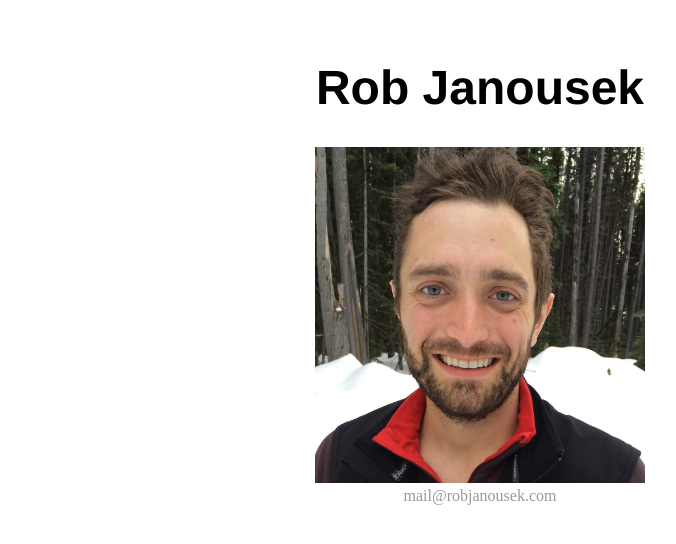
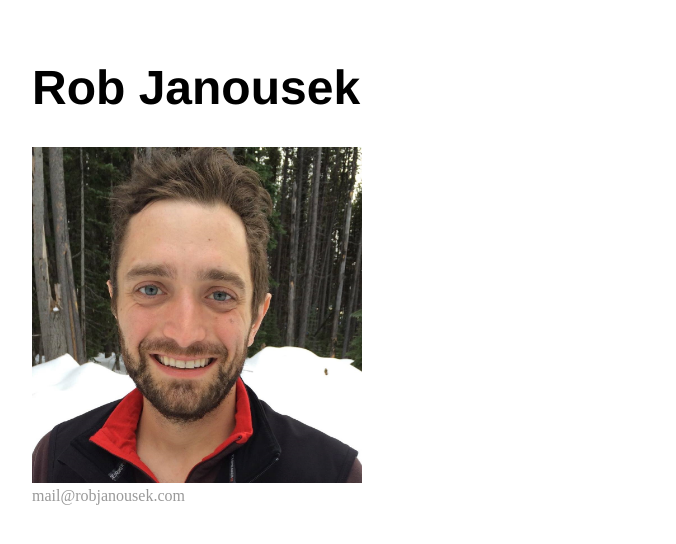
Before and after one commit to robjanousek/robjanousek.github.io, a Jekyll site: the page built from index.html, in a window 1280 px wide. Shown: the top 544 px of the page, without its empty margins (160-836 px from the left). Built offline with Jekyll 4.4.1, drawn with Linux system fonts in a browser that asks for light colours.

Commit message:
Update main.css

```diff
--- a/css/main.css
+++ b/css/main.css
@@ -1,7 +1,6 @@
 body {
     margin: 60px auto;
     width: 70%;
-    text-align: center;
 }
 nav ul, footer ul {
     font-family:'Helvetica', 'Arial', 'Sans-Serif';
@@ -16,7 +15,6 @@ nav ul li, footer ul li {
 a {
     text-decoration: none;
     color: #999;
-    text-align: center;
 }
 a:hover {
     text-decoration: underline;
@@ -24,13 +22,11 @@ a:hover {
 h1 {
     font-size: 3em;
     font-family:'Helvetica', 'Arial', 'Sans-Serif';
-    text-align: center;
 }
 p {
     font-size: 1.5em;
     line-height: 1.4em;
     color: #333;
-    text-align: center;
 }
 footer {
     border-top: 1px solid #d5d5d5;
```
